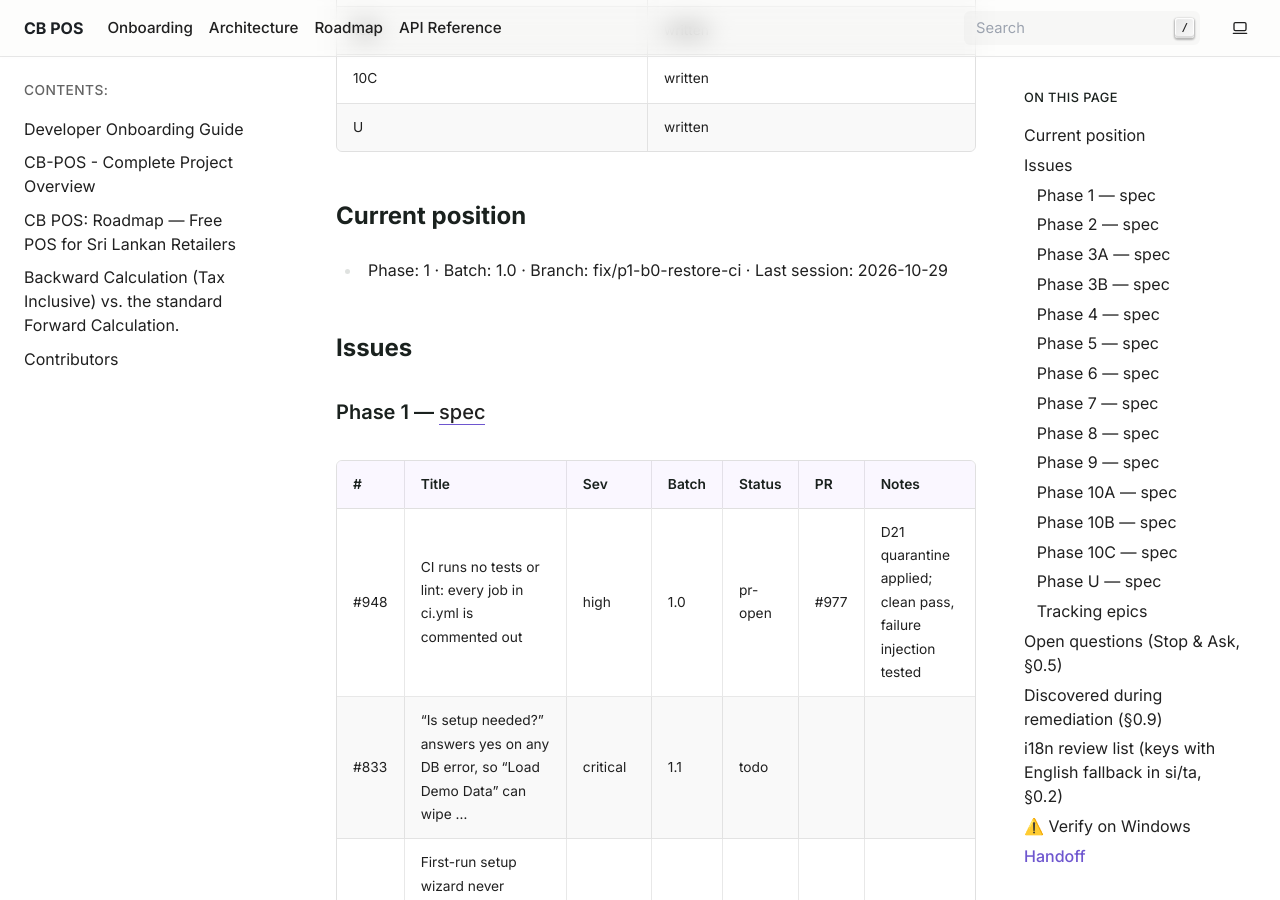
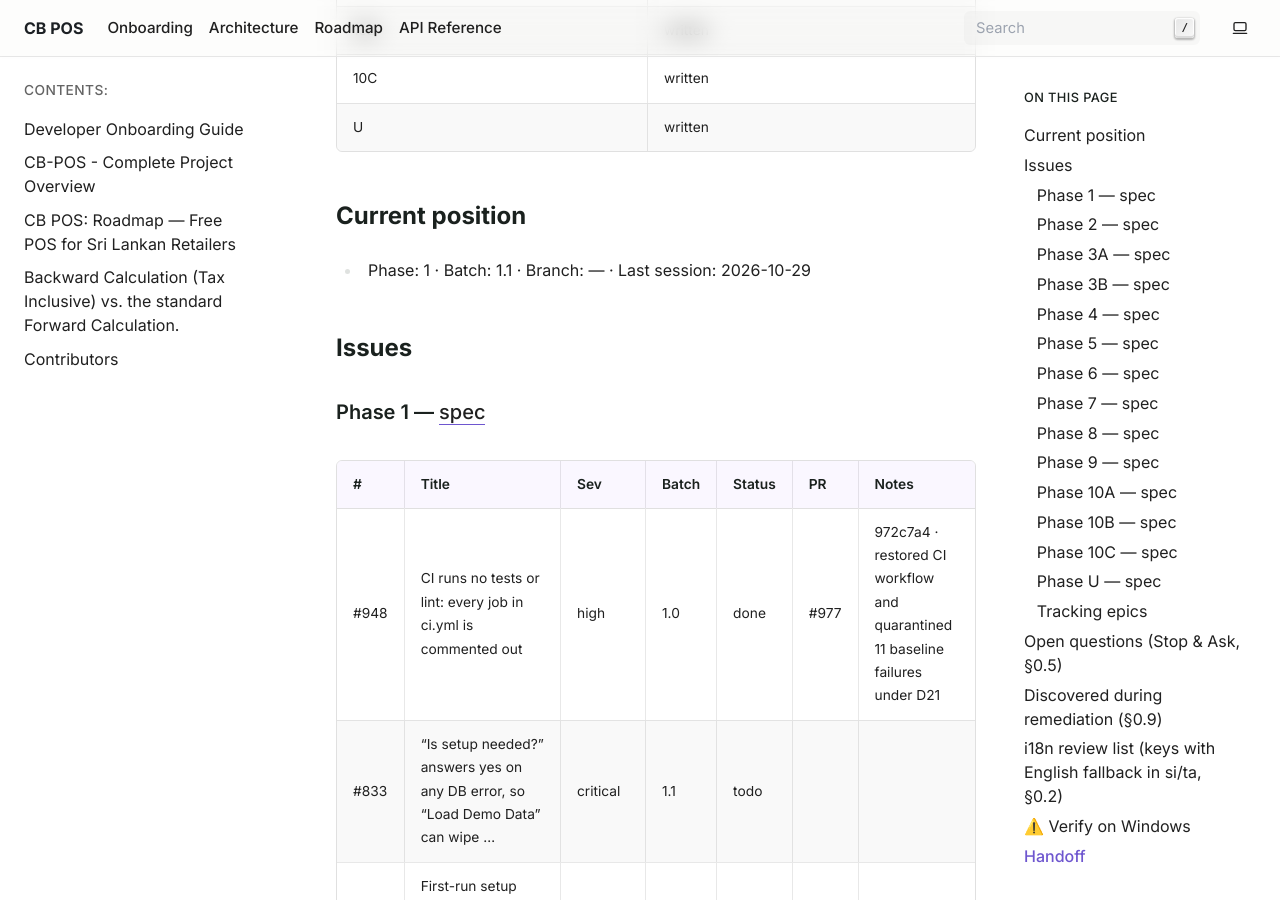
Before and after one commit to HMAHD/CB-POS, a Sphinx documentation site: the page built from docs/remediation/PROGRESS.md, in a window 1280 px wide and 900 px high, scrolled down 974 px. Built offline with Sphinx 7.4.7, drawn with Linux system fonts in a browser that asks for light colours; pages that are not in the unit, such as notebooks, are missing from menus.

Commit message:
docs(remediation): progress phase 1 batch 1.0

```diff
--- a/docs/remediation/PROGRESS.md
+++ b/docs/remediation/PROGRESS.md
@@ -25,7 +25,7 @@ Statuses: `todo` · `in-progress` · `blocked (Q#)` · `pr-open` · `done` (merg
 
 ## Current position
 
-- Phase: 1 · Batch: 1.0 · Branch: fix/p1-b0-restore-ci · Last session: 2026-10-29
+- Phase: 1 · Batch: 1.1 · Branch: — · Last session: 2026-10-29
 
 ## Issues
 
@@ -33,7 +33,7 @@ Statuses: `todo` · `in-progress` · `blocked (Q#)` · `pr-open` · `done` (merg
 
 | # | Title | Sev | Batch | Status | PR | Notes |
 |---|---|---|---|---|---|---|
-| #948 | CI runs no tests or lint: every job in ci.yml is commented out | high | 1.0 | pr-open | #977 | D21 quarantine applied; clean pass, failure injection tested |
+| #948 | CI runs no tests or lint: every job in ci.yml is commented out | high | 1.0 | done | #977 | 972c7a4 · restored CI workflow and quarantined 11 baseline failures under D21 |
 | #833 | "Is setup needed?" answers yes on any DB error, so "Load Demo Data" can wipe … | critical | 1.1 | todo | | |
 | #791 | First-run setup wizard never appears; admin PIN from wizard is never applied … | critical | 1.1 | todo | | |
 | #835 | A manager override permanently logs the manager in, so the cashier keeps all … | critical | 1.2 | todo | | |
```
